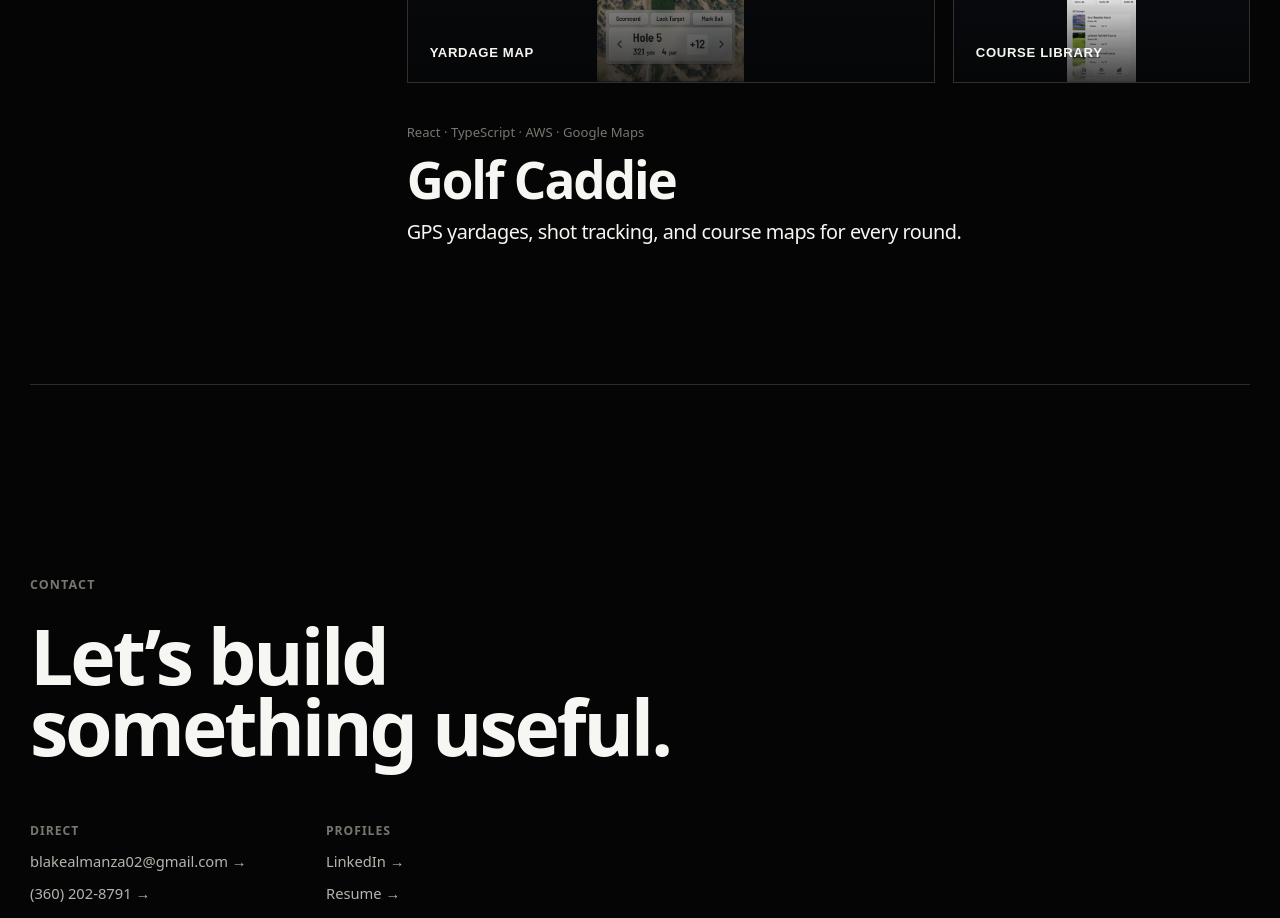
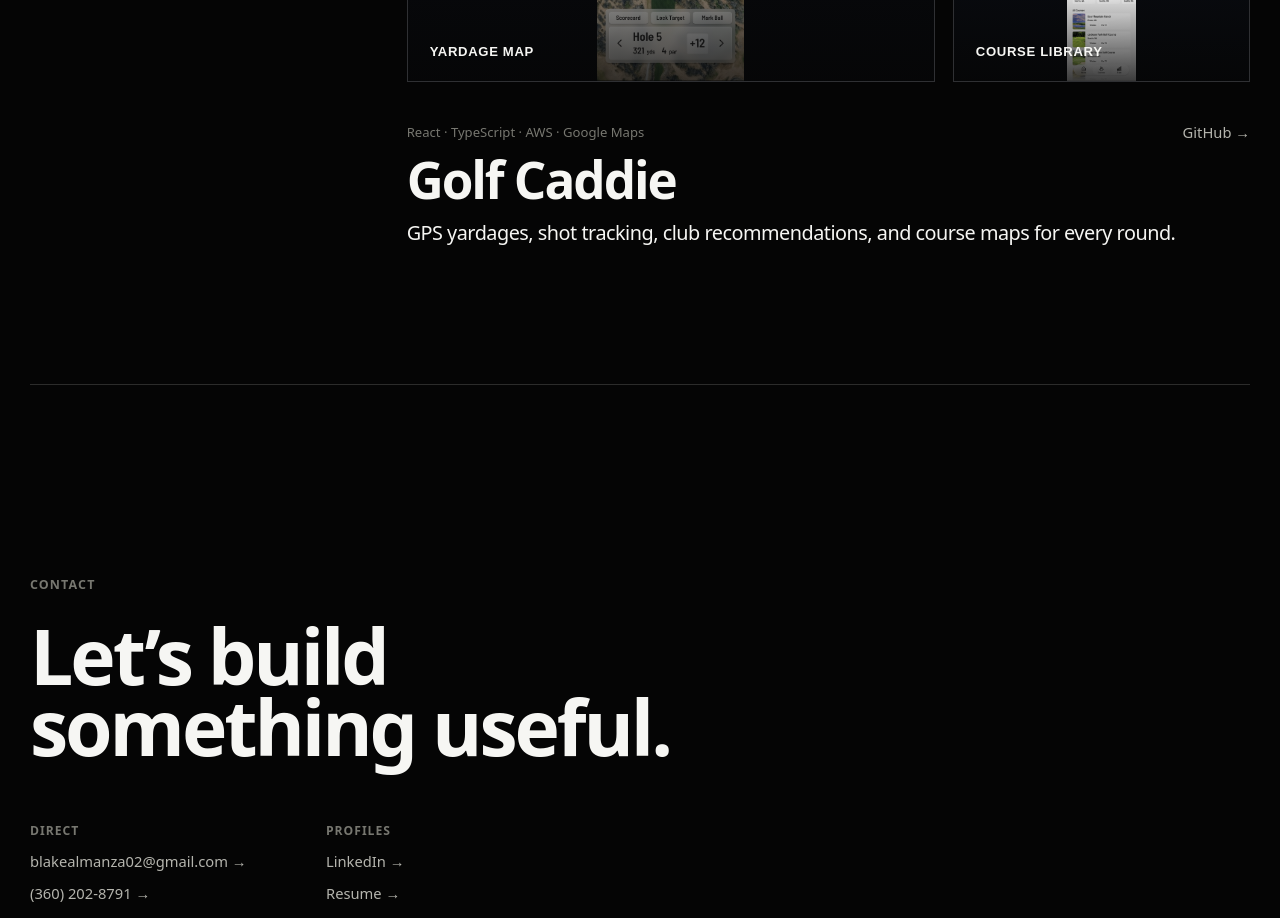
Before and after one commit to blakealmanza/portfolio, a Next.js app: page / in a window 1280 px wide. Shown: the part 4980-5898 px from the top of the page. Built offline with nearby package versions, Linux system fonts and the light colour scheme; no server answers; a web font is replaced by a local one.

Commit message:
Update Golf Caddie stack and link GitHub repo

```diff
--- a/src/content/case-studies.ts
+++ b/src/content/case-studies.ts
@@ -28,6 +28,6 @@ export const caseStudiesBySlug: Record<string, CaseStudy> = {
   "golf-caddie": {
     framing: "A mobile golf companion designed around the decisions a player makes between shots.",
     heroCapture: { title: "On-course context, at a glance", detail: "GPS position, target selection, yardage, and shot tracking in one mobile flow" },
-    stack: "React · TypeScript · PWA · Google Maps · AWS Lambda · DynamoDB · Cognito · CDK",
+    stack: "React · TypeScript · PWA · Google Maps · AWS Lambda · DynamoDB · Cognito · CDK · Figma",
   },
 };
--- a/src/content/projects.ts
+++ b/src/content/projects.ts
@@ -326,23 +326,26 @@ const projectRecords: CaseStudyProject[] = [
     number: "06",
     title: "Golf Caddie",
     type: "Mobile golf companion",
-    summary: "GPS yardages, shot tracking, and course maps for every round.",
+    summary: "GPS yardages, shot tracking, club recommendations, and course maps for every round.",
     description: "A mobile-first golf companion that helps players plan shots, track rounds, and navigate courses with confidence.",
-    stack: "React · TypeScript · AWS · Google Maps API",
-        homepageStack: "React · TypeScript · AWS · Google Maps",
+    stack: "React · TypeScript · PWA · Google Maps · AWS Lambda · DynamoDB · Cognito · CDK · Figma",
+    homepageStack: "React · TypeScript · AWS · Google Maps",
 
     problem:
       "On-course information has to be useful at a glance. Players need course context and shot tracking without the interface becoming another distraction during a round.",
     solution:
-      "I built a progressive web app that combines GPS yardages, course maps, and shot tracking in a touch-friendly experience designed around the flow of play.",
+      "I designed the mobile UI and branding in Figma, then built a progressive web app that combines GPS yardages, hole layouts, shot tracking, and club recommendations, backed by a serverless AWS API.",
     architecture: {
       caption: "The app combines location-aware course context with a mobile-first round experience.",
       stages: [
         [{ label: "Player location", detail: "GPS context" }],
-        [{ label: "Golf Caddie PWA", detail: "React + TypeScript" }],
         [
+          { label: "Golf Caddie PWA", detail: "React + TypeScript" },
           { label: "Course maps", detail: "Google Maps API" },
-          { label: "Round data", detail: "AWS-backed services" },
+        ],
+        [
+          { label: "API Gateway + Lambda", detail: "Rate-limited REST API" },
+          { label: "DynamoDB + Cognito", detail: "Rounds, shots, auth" },
         ],
       ],
     },
@@ -351,6 +354,11 @@ const projectRecords: CaseStudyProject[] = [
         title: "Design for the course, not the desk",
         description:
           "The product is mobile-first because it is meant to be used during a round. Core information is organized around immediate golf decisions rather than a dense desktop-style dashboard.",
+      },
+      {
+        title: "Design before code",
+        description:
+          "I worked from planning and mood boards through mid- and high-fidelity Figma designs, including the logo, before building the interface in React.",
       },
       {
         title: "Combine context and tracking",
@@ -363,7 +371,7 @@ const projectRecords: CaseStudyProject[] = [
       { kind: "image", src: "/projects/golf-caddie/home.webp", alt: "Golf Caddie home and current round screen", label: "Round home", fit: "contain" },
       { kind: "image", src: "/projects/golf-caddie/courses.webp", alt: "Golf Caddie course selection screen", label: "Course library", fit: "contain" },
     ],
-    links: [],
+    links: [{ label: "GitHub", href: "https://github.com/blakealmanza/GolfCaddie" }],
   },
 ];
 
```
